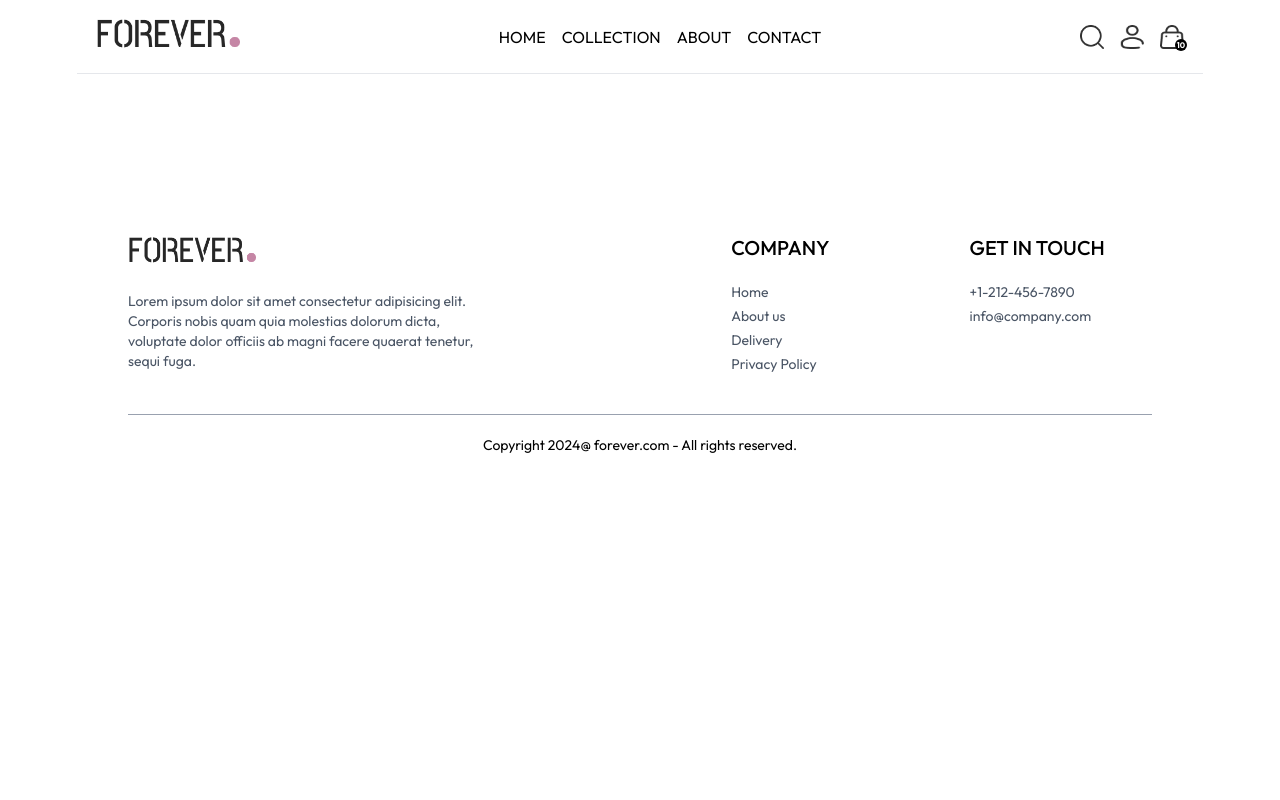
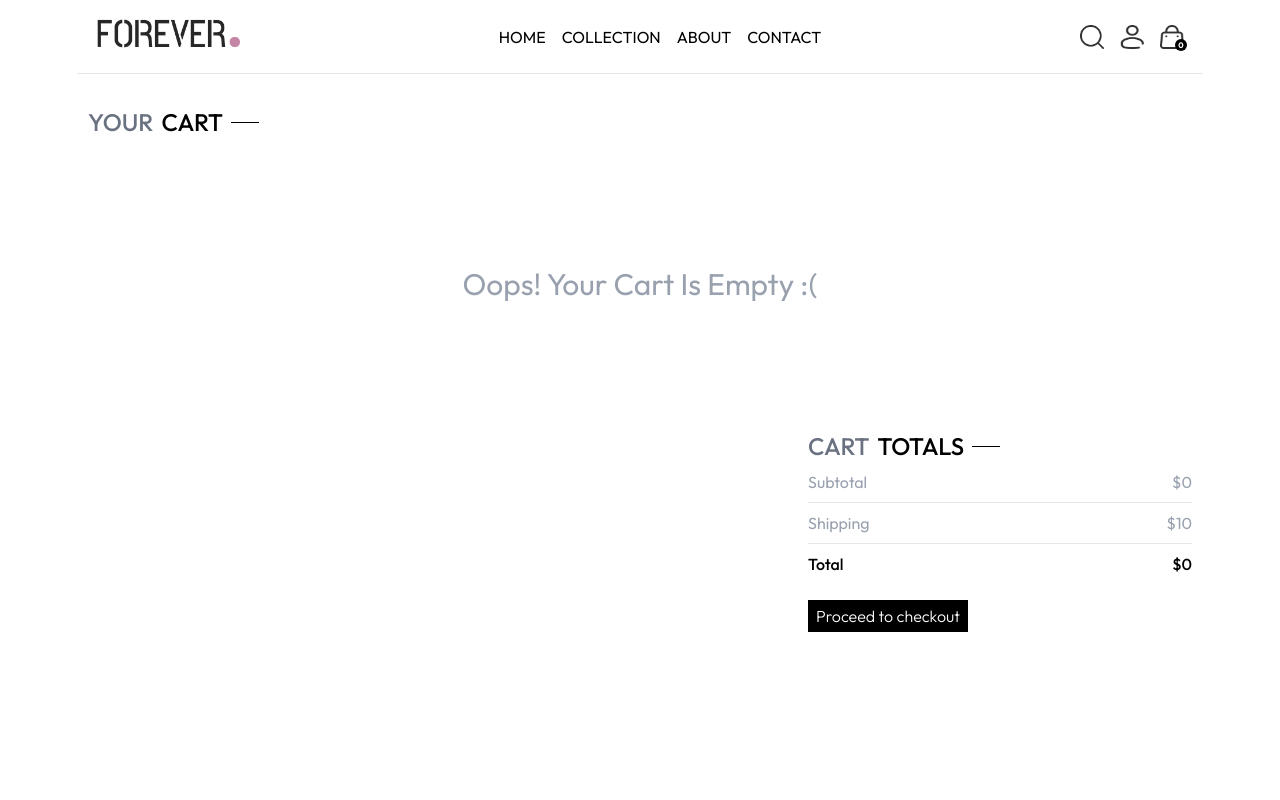
Before and after one commit to itsmikhil/Forever-Buy, a React (Vite) app in the folder frontend/: page /cart in a window 1280 px wide. Shown: the top 800 px of the page. Built offline with nearby package versions, Linux system fonts and the light colour scheme.

Commit message:
built cart fea

```diff
--- a/frontend/package.json
+++ b/frontend/package.json
@@ -13,7 +13,9 @@
     "@tailwindcss/vite": "^4.1.10",
     "react": "^19.1.0",
     "react-dom": "^19.1.0",
+    "react-loading-skeleton": "^3.5.0",
     "react-router-dom": "^7.6.2",
+    "react-toastify": "^11.0.5",
     "tailwindcss": "^4.1.10"
   },
   "devDependencies": {
--- a/frontend/src/components/NavBar.jsx
+++ b/frontend/src/components/NavBar.jsx
@@ -14,6 +14,8 @@ const NavBar = () => {
     setsearchBar,
     searchText,
     setsearchText,
+    cart,
+    setcart,
   } = useContext(DataContext);
 
   // search comp handling
@@ -25,7 +27,7 @@ const NavBar = () => {
     <>
       <div className="w-full flex px-6 sm:px-24 justify-between py-4 items-center">
         <img className="w-[9rem] object-cover" src={assets.logo} alt="" />
-        <ul className="hidden sm:inline-flex  gap-4 ">
+        <ul className="hidden md:inline-flex  gap-4 ">
           <li className="uppercase text-md relative">
             <NavLink to={"/"}>
               Home
@@ -66,20 +68,22 @@ const NavBar = () => {
             />
           </NavLink>
           <div className=" relative h-fit">
+            <NavLink to={"/cart"}>
               <img
                 src={assets.cart_icon}
                 alt=""
                 className="w-[1.5rem] h-[1.5rem] cursor-pointer "
               />
               <div className="absolute w-3 h-3 bg-black rounded-full bottom-[-2px] right-[-3px] text-white text-[0.5rem] text-center font-bold">
-              10
+                {cart.length}
               </div>
+            </NavLink>
           </div>
-          <div className="block sm:hidden">
+          <div className="block md:hidden">
             <img
               onClick={() => setsideBar(!sideBar)}
               src={assets.menu_icon}
-              className="block sm:hidden w-[1.5rem] h-[1.5rem]"
+              className="block md:hidden w-[1.5rem] h-[1.5rem]"
               alt=""
             />
           </div>
--- a/frontend/src/components/RelatedProducts.jsx
+++ b/frontend/src/components/RelatedProducts.jsx
@@ -9,7 +9,6 @@ const RelatedProducts = ({ singleProduct, setsingleProduct }) => {
 
   //   finding related products using keywords
   let handelRelatedProducts = () => {
-
     let result = products;
     let keywords = singleProduct.name.toLowerCase().split(" ");
 
--- a/frontend/src/components/Search.jsx
+++ b/frontend/src/components/Search.jsx
@@ -1,11 +1,14 @@
 import React, { useContext } from "react";
 import { assets } from "../assets/frontend_assets/assets";
 import { DataContext } from "../context/DataContext";
+import { useLocation } from "react-router-dom";
 
 const Search = () => {
   let { searchBar, setsearchBar, searchText, setsearchText }=useContext(DataContext)
+  const location=useLocation();
+
   return (
-    searchBar && (
+    searchBar && location.pathname=="/collection" && (
       <div className="w-full bg-red-50 flex justify-center items-center relative py-6 mb-2 gap-5">
         <div className="flex border-[1px] px-8 py-2 rounded-full sm:w-[40%]">
           <input
--- a/frontend/src/context/DataContext.jsx
+++ b/frontend/src/context/DataContext.jsx
@@ -1,4 +1,5 @@
 import React, { createContext, useState } from "react";
+import { toast } from "react-toastify";
 
 export const DataContext = createContext();
 
@@ -6,6 +7,74 @@ export const DataContextProvider = ({ children }) => {
   const [sideBar, setsideBar] = useState(false); // example state
   const [searchText, setsearchText] = useState("");
   const [searchBar, setsearchBar] = useState(false);
+  const [cart, setcart] = useState([]);
+  const [selectedSize, setselectedSize] = useState("");
+  const [singleProduct, setsingleProduct] = useState();
+  const [totalBill, settotalBill] = useState();
+  // const [reqQuantity, setreqQuanitity] = useState();
+
+  // Adding products in cart
+  let handleAdditionInCart = () => {
+    if (selectedSize == "") {
+      toast.error("Please select a size before adding to cart!", {
+        position: "top-right",
+        autoClose: 2000,
+      });
+      return;
+    }
+
+    let productToBeAdded = {
+      name: singleProduct.name,
+      imageToBeShown: singleProduct.image[0],
+      size: selectedSize,
+      id: singleProduct._id,
+      quantity: 1,
+      price: singleProduct.price,
+    };
+
+    if (cart.includes(productToBeAdded)) {
+      setcart([...cart, productToBeAdded.quantity++]);
+      return;
+    }
+
+    toast.success("Item Added to cart", {
+      position: "top-right",
+      autoClose: 2000,
+    });
+
+    setcart([...cart, productToBeAdded]);
+  };
+  console.log(cart);
+  console.log(selectedSize);
+
+  let handelDeletionInCart = (removalId, removalSize) => {
+    setcart(
+      cart.filter((item) => {
+        if (item.id == removalId) {
+          if (item.size == removalSize) {
+            return false;
+          } else {
+            return true;
+          }
+        }
+        return true;
+      })
+    );
+  };
+
+  let billCalculation = () => {
+    if (cart.length == 0) {
+      settotalBill(0);
+      return;
+    }
+    let totalSum = 0;
+    cart.forEach((item) => {
+      totalSum += item.price * item.quantity;
+    });
+    // shipping charges
+    totalSum += 10;
+    settotalBill(totalSum);
+  };
 
   let value = {
     sideBar,
@@ -14,6 +83,17 @@ export const DataContextProvider = ({ children }) => {
     setsearchText,
     searchBar,
     setsearchBar,
+    cart,
+    setcart,
+    selectedSize,
+    setselectedSize,
+    singleProduct,
+    setsingleProduct,
+    totalBill,
+    settotalBill,
+    handleAdditionInCart,
+    handelDeletionInCart,
+    billCalculation,
   };
 
   return <DataContext.Provider value={value}>{children}</DataContext.Provider>;
--- a/frontend/src/pages/Cart.jsx
+++ b/frontend/src/pages/Cart.jsx
@@ -1,9 +1,115 @@
-import React from 'react'
+import React, { useContext, useEffect } from "react";
+import { DataContext } from "../context/DataContext";
+import { assets } from "../assets/frontend_assets/assets";
+import { NavLink } from "react-router-dom";
 
 const Cart = () => {
+  let {
+    cart,
+    setcart,
+    totalBill,
+    settotalBill,
+    handelDeletionInCart,
+    billCalculation,
+  } = useContext(DataContext);
+
+  useEffect(() => {
+    billCalculation();
+  }, [cart]);
+
   return (
-    <div>Cart</div>
-  )
-}
+    <div className="w-full px-8 sm:px-22 py-8 mx-auto overflow-x-hidden">
+      {/* heading */}
+      <div className="flex items-center gap-2 uppercase">
+        <h1 className=" sm:text-2xl font-medium text-gray-500">your</h1>
+        <h1 className=" sm:text-2xl font-medium">cart</h1>
+        <hr className="w-7" />
+      </div>
+      {/* cart items */}
+      {cart.length != 0 ? (
+        <div className="w-full flex flex-col py-4 mx-auto overflow-hidden">
+          {cart.map((item, index) => {
+            return (
+              // cart item
+              <div
+                key={index}
+                className="flex w-full mx-auto sm:px-16 py-4 items-center justify-between gap-2 sm:gap-16 border-t-[1px] border-b-[1px] border-gray-200"
+              >
+                <div className="flex gap-4">
+                  {/* image */}
+                  <div className="w-30 sm:h-30 sm:w-25 overflow-hidden">
+                    <img
+                      className="object-cover"
+                      src={item.imageToBeShown}
+                      alt=""
+                    />
+                  </div>
+                  {/* info */}
+                  {/* leftside info */}
+                  <div className="flex flex-col py-3 gap-3">
+                    <h1>{item.name}</h1>
+                    <div className="flex gap-4 items-center">
+                      <h1>${item.price}</h1>
+                      <h1 className="px-2 py-1 bg-gray-200">{item.size}</h1>
+                    </div>
+                  </div>
+                </div>
+                {/* rightside info */}
+                <input
+                  className="border-[1px] border-gray-300 w-[3rem] sm:w-[4rem] px-2 py-1"
+                  type="number"
+                  defaultValue={1}
+                  name=""
+                  id=""
+                />
+                <img
+                  onClick={() => handelDeletionInCart(item.id, item.size)}
+                  className="w-5 cursor-pointer h-5"
+                  src={assets.bin_icon}
+                  alt=""
+                />
+              </div>
+            );
+          })}
+        </div>
+      ) : (
+        <div className="w-full flex item-center justify-center py-32 text-gray-400">
+          <h1 className="text-xl sm:text-3xl capitalize">
+            Oops! your cart is empty :(
+          </h1>
+        </div>
+      )}
+      {/* Bill */}
+      <div className="flex flex-col items-end w-full">
+        {/* heading */}
+        <div className="w-[98%] sm:w-sm ">
+          <div className=" flex items-center gap-2 uppercase sm:self-start">
+            <h1 className=" sm:text-2xl font-medium text-gray-500">cart</h1>
+            <h1 className=" sm:text-2xl font-medium">totals</h1>
+            <hr className="w-7" />
+          </div>
+          {/* Total */}
+          <div className="flex flex-col">
+            <div className="flex justify-between w-[98%] sm:w-sm text-gray-400 border-b-[1px] border-gray-200 py-2">
+              <h1>Subtotal</h1>
+              <h1>${totalBill == 0 ? totalBill : totalBill - 10}</h1>
+            </div>
+            <div className="flex justify-between w-[98%] sm:w-sm text-gray-400 border-b-[1px] border-gray-200 py-2">
+              <h1>Shipping</h1>
+              <h1>$10</h1>
+            </div>
+            <div className="flex justify-between w-[98%] sm:w-sm font-medium py-2">
+              <h1>Total</h1>
+              <h1>${totalBill}</h1>
+            </div>
+          </div>
+          <button className="bg-black text-white px-2 py-1 font-light mt-4">
+            Proceed to checkout
+          </button>
+        </div>
+      </div>
+    </div>
+  );
+};
 
-export default Cart
+export default Cart;
--- a/frontend/src/routes/Routing.jsx
+++ b/frontend/src/routes/Routing.jsx
@@ -7,6 +7,7 @@ import ContactUs from '../pages/ContactUs'
 import Login from '../pages/Login'
 import SignUp from '../pages/SignUp'
 import Product from '../pages/Product'
+import Cart from '../pages/Cart'
 
 const Routing = () => {
   return (
@@ -18,9 +19,7 @@ const Routing = () => {
       <Route element={<Login/>} path={"/login"} />
       <Route element={<SignUp/>} path={"/signup"} />
       <Route element={<Product/>} path={"/product/:id"} />
-
-
-
+      <Route element={<Cart/>} path={"/cart"} />
     </Routes>
   )
 }
```
Also changed, not shown: frontend/src/pages/Product.jsx (+23 -10 lines), frontend/src/assets/frontend_assets/img53.avif (added), 1 other file (tests, documents, lock files or other folders). Lines whose indentation alone changed are shown as unchanged.
